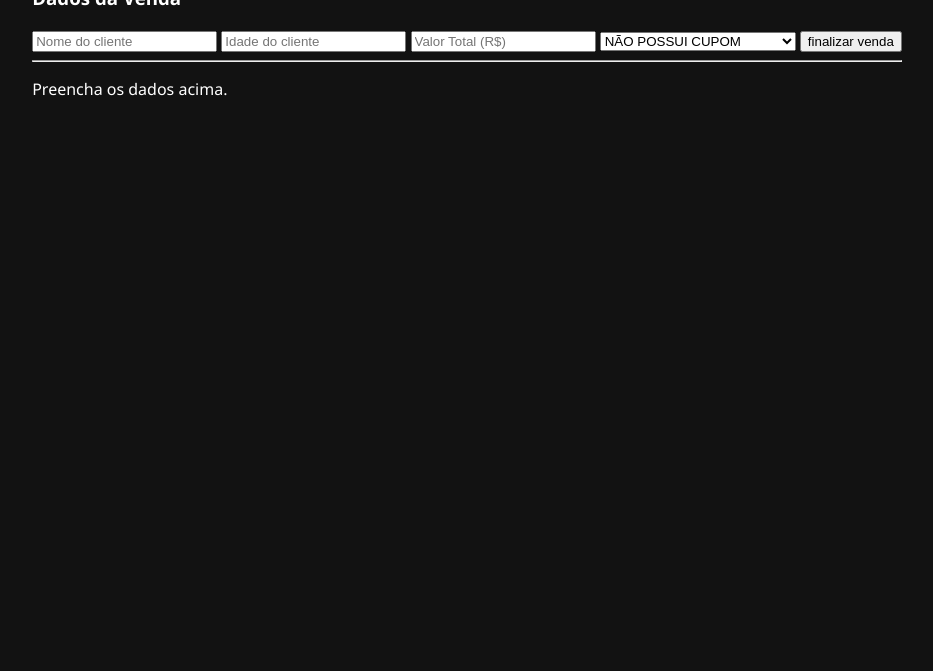
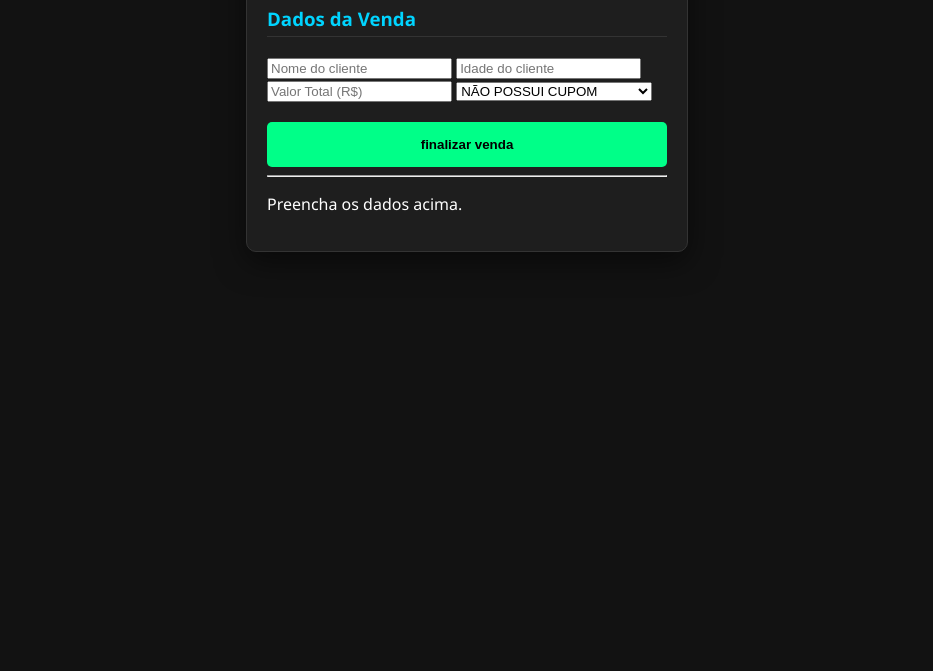
Before and after one commit to analauradealmeida01-ops/frontend_SESI, a plain HTML site: page index.html in a window 1280 px wide. Shown: the part 129-800 px from the top of the page, without its empty margins (173-1106 px from the left). Drawn offline with Linux system fonts and the light colour scheme.

Commit message:
Update style.css

```diff
--- a/style.css
+++ b/style.css
@@ -6,3 +6,47 @@
     justify-content: center;
     padding: 20px;
 }
+
+.container{
+    width: 400px;
+    background-color: #1e1e1e;
+    padding: 20px;
+    border-radius: 10px;
+    border: 1px solid #333;
+    box-shadow: 0 10px 30px rgba(0, 0, 0, 0.5)
+}
+
+h1 {
+   color: #00ff88;
+   text-align: center;
+}
+h3{
+  color: #00d4ff;
+  border-bottom: 1px solid #333;
+  padding-bottom: 5px;
+}
+
+.card {
+    background: #252525;
+    padding: 15px;
+    border-radius: 5px;
+    border-left: 5px solid #00ff88;
+}
+
+button{
+    width: 100%;
+    padding: 15px;
+    margin-top: 20px;
+    background-color: #00ff88;
+    border: none;
+    border-radius: 5px;
+    font-weight: bold;
+    cursor: pointer;
+    transition: 0.3s;
+}
+
+ button:hover {
+    background-color: #00cc6e;
+
+
+ }
```
